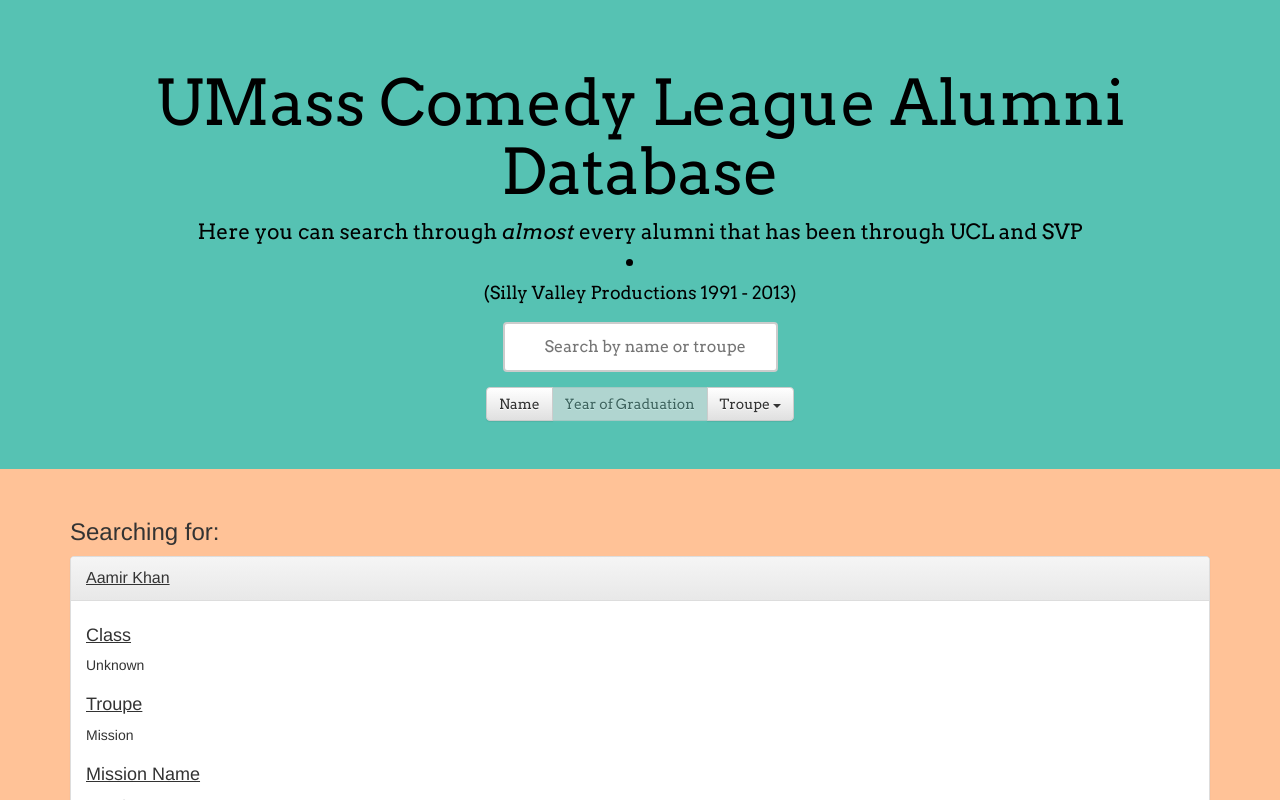
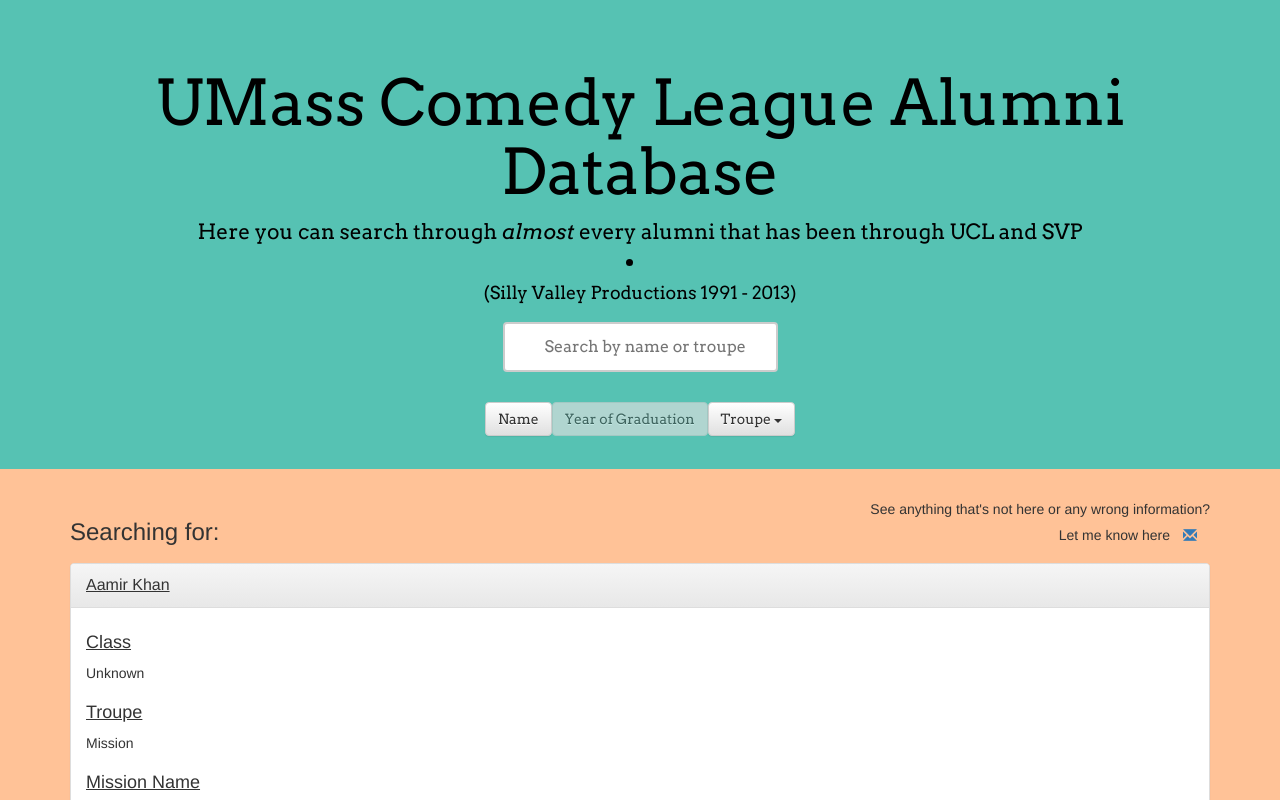
Before and after one commit to ThePeacockEsquire/actual_ucl_alumni, a React (Create React App) app: page / in a window 1280 px wide. Both pictures are taken after a click on the button "Aamir Khan". Shown: the top 800 px of the page. Built offline with nearby package versions, Linux system fonts and the light colour scheme.

Commit message:
help feature as well as updated people's info

```diff
--- a/src/App.css
+++ b/src/App.css
@@ -10,10 +10,16 @@
 }
 
 .main_button_group{
-  position: fixed;
+  position: relative;
+  display: inline-block;
+  vertical-align: middle;
   top: 15px;
 }
 
 .body {
   background-color: #FFC297 !important;
 }
+
+.help{
+  text-align: right;
+}
--- a/src/App.js
+++ b/src/App.js
@@ -1,5 +1,5 @@
 import React, { Component } from 'react';
-import { Grid, Jumbotron, Button, ButtonGroup, DropdownButton, MenuItem, Row, Col, PanelGroup } from 'react-bootstrap';
+import { Grid, Jumbotron, Button, ButtonGroup, DropdownButton, MenuItem, Row, Col, PanelGroup, Glyphicon } from 'react-bootstrap';
 import './App.css';
 import alumniData from './data.json';
 import'./pages/page.css';
@@ -81,7 +81,7 @@
 
                       <p></p>
 
-                    <ButtonGroup >
+                    <ButtonGroup bsClass="main_button_group" >
                         <Button  onClick={this.updateTerm} value='name'>Name</Button>
                         <Button  onClick={this.updateTerm} value='yog' disabled>Year of Graduation</Button>
                         <DropdownButton title="Troupe">
@@ -96,11 +96,23 @@
                 </Jumbotron>
                 <Grid>
                     <Row>
+
                       <Col xs={12} md={12}>
-                      <h3> Searching for: {(button === 'name') ? search : button}  </h3>
+                        <Row>
+                          <Col xs={5} md={8}>
+                            <h3> Searching for: {(button === 'name') ? search : button} </h3>
+                          </Col>
+                          <Col xs={7} md={4}>
+                            <p className="help">See anything that's not here or any wrong information? Let me know here<Button bsStyle="link" href="https://goo.gl/forms/UaTCL0jm1VaqQgmV2"><Glyphicon glyph="envelope" /></Button></p>
+                          </Col>
+                        </Row>
+
+
+
                         <PanelGroup
                           accordian="true"
                           id="main list"
+                          activeKey={0}
                           onSelect={this.handleSelect}
                           >
                           <List data={this.state.data} search={this.state.search} button={this.state.button} state={this.state}/>
--- a/src/data.json
+++ b/src/data.json
@@ -384,7 +384,7 @@
     {
         "name": "Isaac Himmelman",
         "troupe": "Mission/Sketch",
-        "graduationDate": 2017,
+        "graduationDate": 2012,
         "missionNameIfApplicable": "Dodger"
     },
     {
@@ -450,10 +450,11 @@
         "missionNameIfApplicable": "Ninja"
     },
     {
-        "name": "Jenn Kuhr",
-        "troupe": "Mission",
-        "graduationDate": "Unknown",
-        "missionNameIfApplicable": "Frogger"
+        "name": "Jenn Kuhr Butterfoss",
+        "troupe": "Mission/Toast",
+        "graduationDate": 2003,
+        "missionNameIfApplicable": "Frogger",
+        "additionalInformation": "Took a year off to become a hippie and travel the world "
     },
     {
         "name": "Jenny Stulck",
@@ -484,7 +485,7 @@
         "troupe": "Toast/Mission",
         "graduationDate": 2017,
         "missionNameIfApplicable": "Rapture",
-        "additionalInformation": "Director of Mission"
+        "additionalInformation": "Director of Mission, was in a Sketch 22 video once"
     },
     {
         "name": "Joe Kelley",
@@ -505,7 +506,7 @@
     {
         "name": "Johnny James",
         "troupe": "Mission",
-        "graduationDate": 2010,
+        "graduationDate": 2014,
         "missionNameIfApplicable": "Jiffy"
     },
     {
@@ -814,7 +815,7 @@
         "name": "Pat Coakley",
         "troupe": "Mission",
         "graduationDate": "Unknown",
-        "missionNameIfApplicable": "Vaudville",
+        "missionNameIfApplicable": "Vaudeville",
         "whereAreTheyNow": "\n"
     },
     {
--- a/src/pages/list.js
+++ b/src/pages/list.js
@@ -25,18 +25,17 @@
 class List extends Component {
   render() {
        return (
-      <PanelGroup accordian>
+         <PanelGroup>
           {
             Array.from(this.props.data).filter(searchingFor(this.props.state)).map(function(data, i){
                 return (
-                <Panel eventKey={i}>
+                <Panel eventKey={i} >
                     <Panel.Heading>
                         <Panel.Title toggle>
                         {data.name}
                         </Panel.Title>
                     </Panel.Heading>
-                    <Panel.Collapse>
-                        <Panel.Body>
+                        <Panel.Body collapsible>
                             <Grid>
                                 <Row>
                                     <h4><u>Class</u></h4>
@@ -66,12 +65,11 @@
                                 }
                                 </Grid>
                         </Panel.Body>
-                    </Panel.Collapse>
                 </Panel>
                 );
         })
         }
-      </PanelGroup>
+        </PanelGroup>
     );
   }
 }
```
Lines whose indentation alone changed are shown as unchanged.
